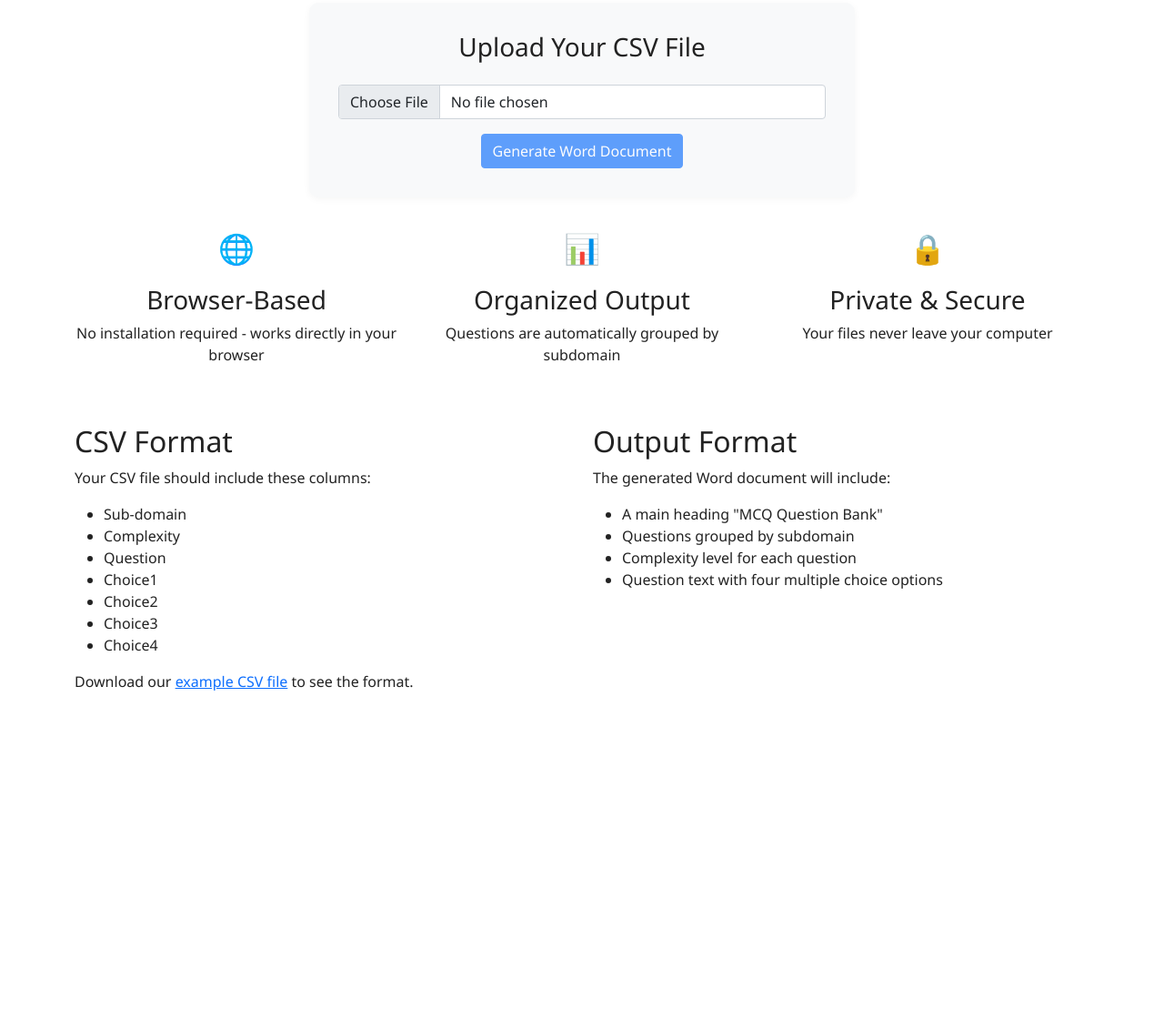
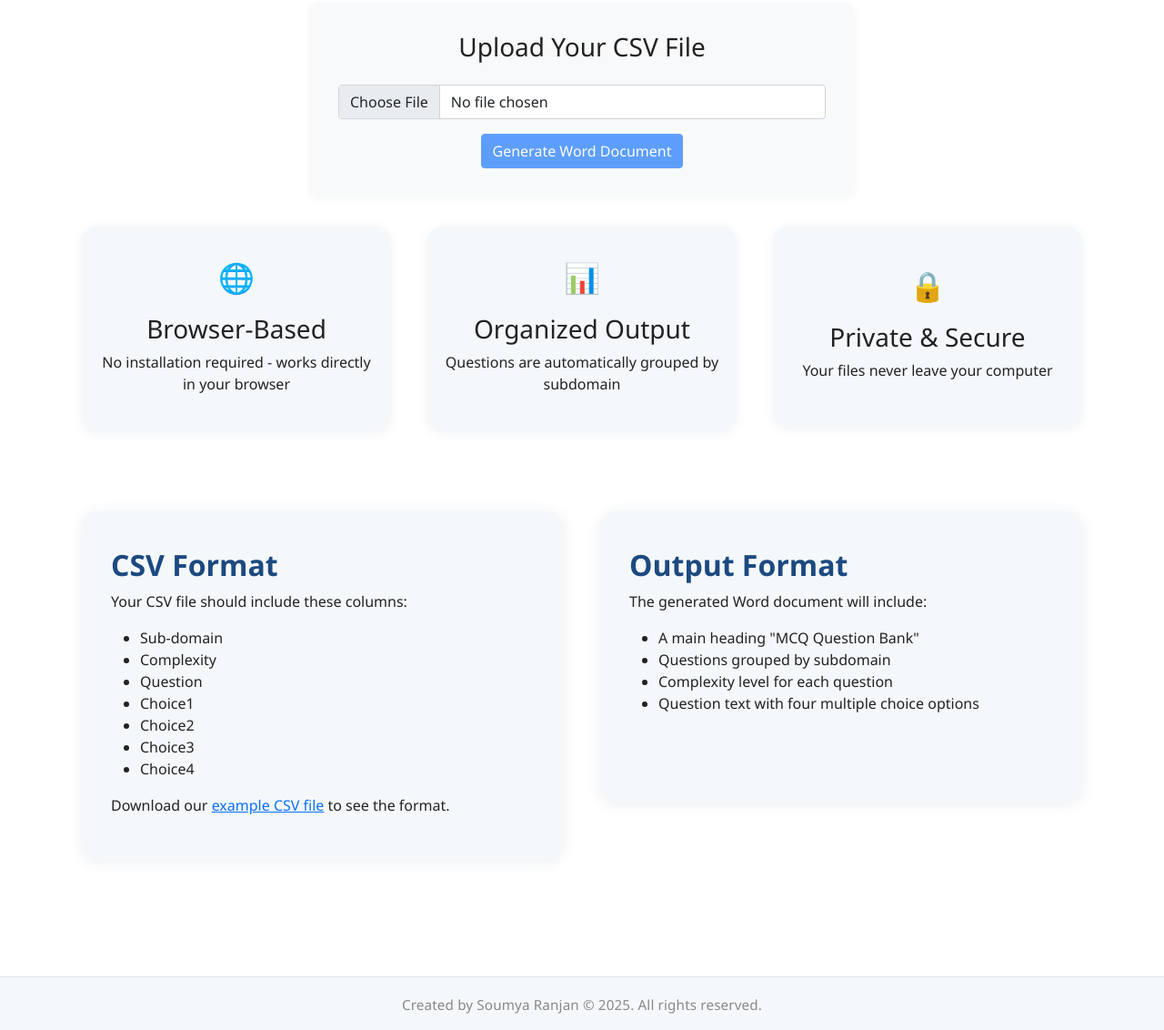
Before and after one commit to 7sandews/CSV-to-Docs, a plain HTML site: page docs/index.html in a window 1280 px wide. Shown: the part 179-1311 px from the top of the page at 91% size. Before the commit the page ends 1004 px from the top, so only its background shows below. Drawn offline with nearby package versions, Linux system fonts and the light colour scheme.

Commit message:
Switch to betterer UI

```diff
--- a/docs/index.html
+++ b/docs/index.html
@@ -42,6 +42,49 @@
             font-size: 2rem;
             margin-bottom: 1rem;
         }
+        /* New styles for rectangles */
+        .feature-card {
+            background: #f4f8fb;
+            border-radius: 16px;
+            box-shadow: 0 2px 12px rgba(28,73,128,0.07);
+            padding: 2rem 1rem 1.5rem 1rem;
+            margin: 0 0.5rem 1.5rem 0.5rem;
+            min-height: 220px;
+            display: flex;
+            flex-direction: column;
+            align-items: center;
+            justify-content: center;
+            transition: box-shadow 0.2s;
+        }
+        .feature-card:hover {
+            box-shadow: 0 4px 24px rgba(28,73,128,0.13);
+        }
+        .info-card {
+            background: #f4f8fb;
+            border-radius: 18px;
+            box-shadow: 0 2px 16px rgba(28,73,128,0.09);
+            padding: 2.5rem 2rem 2rem 2rem;
+            margin: 1rem 0.5rem 2rem 0.5rem;
+            min-height: 320px;
+            transition: box-shadow 0.2s;
+        }
+        .info-card h2 {
+            color: #1C4980;
+            font-weight: 600;
+        }
+        @media (max-width: 991px) {
+            .feature-card { margin-bottom: 1.5rem; }
+            .info-card { margin-bottom: 2rem; }
+        }
+        .footer-legal {
+            font-size: 0.95rem;
+            color: #888;
+            background: #f4f8fb;
+            border-top: 1px solid #e0e6ed;
+            padding: 1.2rem 0 1rem 0;
+            margin-top: 3rem;
+            letter-spacing: 0.01em;
+        }
     </style>
   </head>
   <body>
@@ -78,24 +121,31 @@
 
         <div class="row mb-5 text-center">
             <div class="col-md-4 mb-4 mb-md-0">
+                <div class="feature-card">
                     <div class="feature-icon">🌐</div>
                     <h3>Browser-Based</h3>
                     <p>No installation required - works directly in your browser</p>
                 </div>
+            </div>
             <div class="col-md-4 mb-4 mb-md-0">
+                <div class="feature-card">
                     <div class="feature-icon">📊</div>
                     <h3>Organized Output</h3>
                     <p>Questions are automatically grouped by subdomain</p>
                 </div>
+            </div>
             <div class="col-md-4">
+                <div class="feature-card">
                     <div class="feature-icon">🔒</div>
                     <h3>Private & Secure</h3>
                     <p>Your files never leave your computer</p>
                 </div>
             </div>
+        </div>
 
         <div class="row">
             <div class="col-md-6">
+                <div class="info-card">
                     <h2>CSV Format</h2>
                     <p>Your CSV file should include these columns:</p>
                     <ul>
@@ -109,7 +159,9 @@
                     </ul>
                     <p>Download our <a href="example.csv">example CSV file</a> to see the format.</p>
                 </div>
+            </div>
             <div class="col-md-6">
+                <div class="info-card">
                     <h2>Output Format</h2>
                     <p>The generated Word document will include:</p>
                     <ul>
@@ -118,6 +170,7 @@
                         <li>Complexity level for each question</li>
                         <li>Question text with four multiple choice options</li>
                     </ul>
+                </div>
             </div>
         </div>
     </div>
@@ -252,7 +305,7 @@
                 generateBtn.textContent = 'Generating...';
 
                 // Define blue color
-                const blue = '2563eb';
+                const blue = '#1C4980';
 
                 // Create a new document with proper margins
                 const doc = new docx.Document({
@@ -410,5 +463,8 @@
             }
         }
     </script>
+    <footer class="footer-legal text-center">
+        Created by Soumya Ranjan &copy; 2025. All rights reserved.
+    </footer>
   </body>
 </html>
```
Lines whose indentation alone changed are shown as unchanged.
